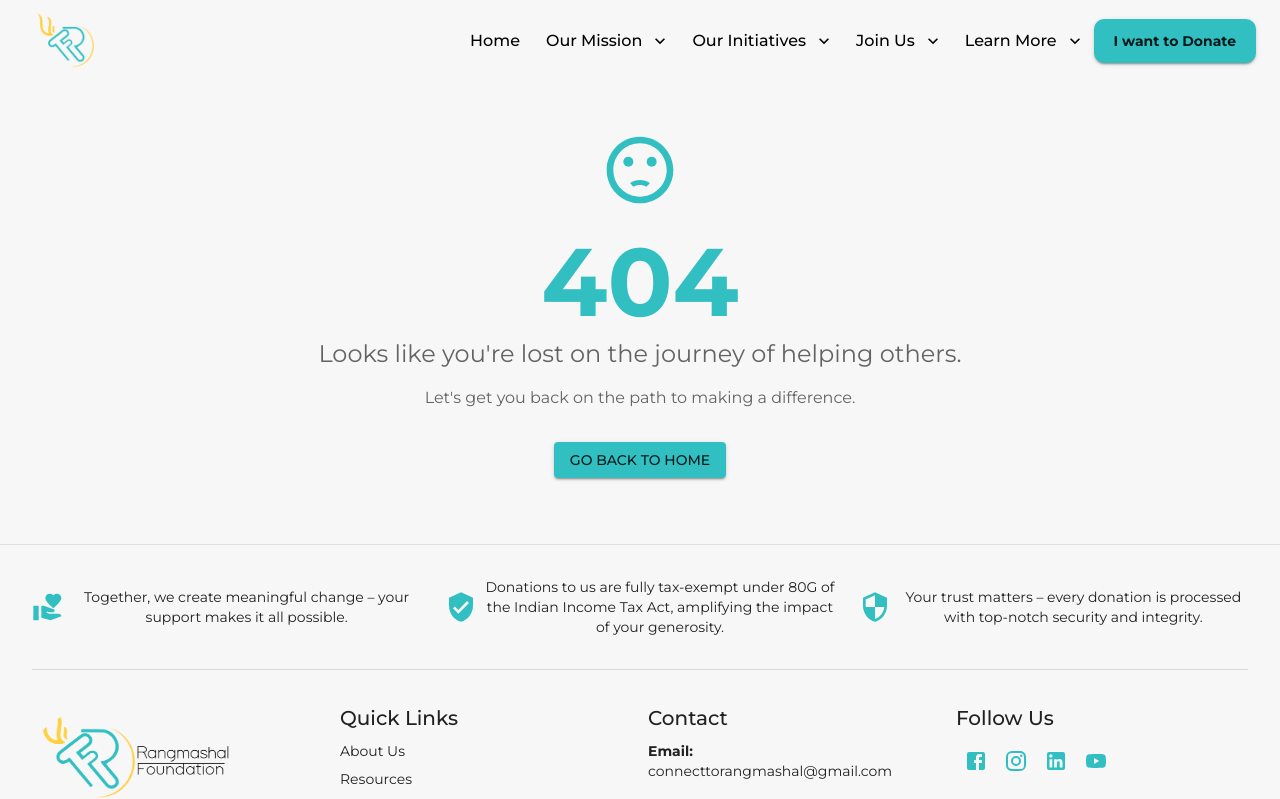
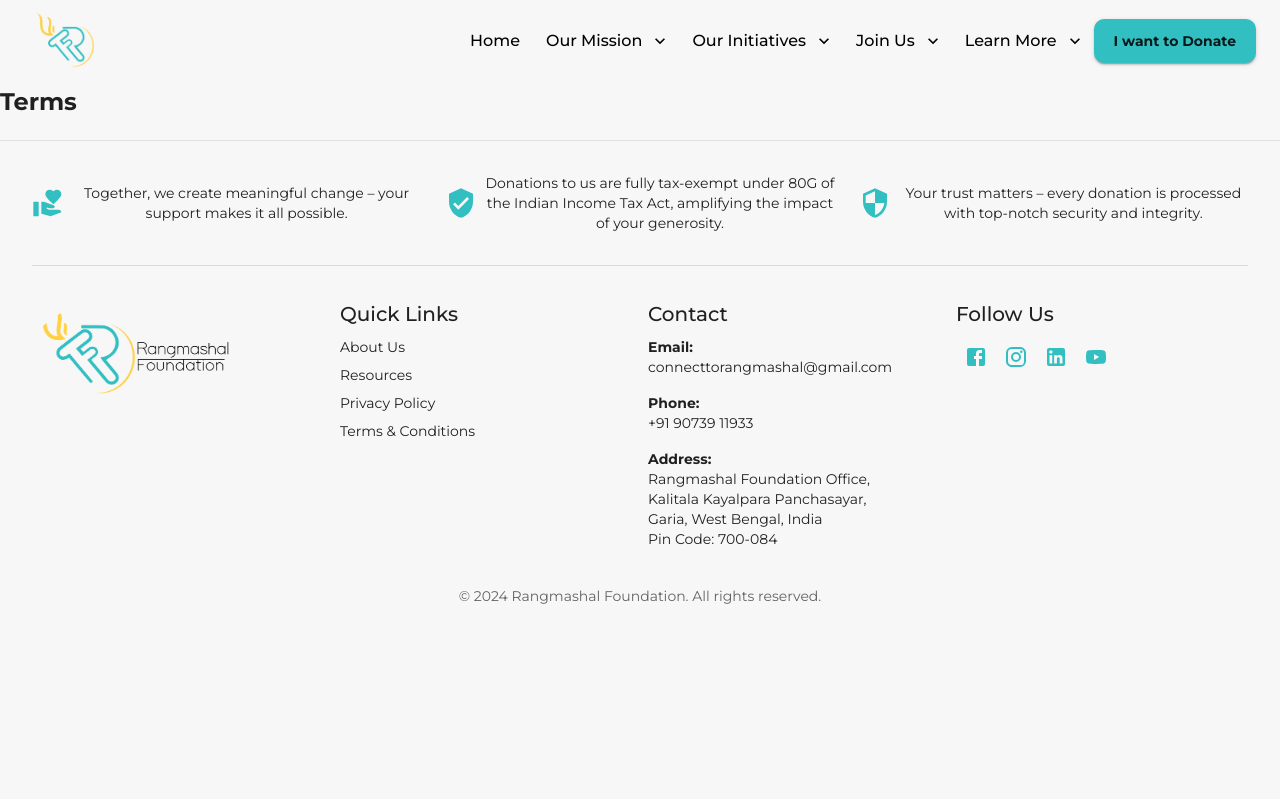
Before and after one commit to BiswarupChatt/rangmashal, a React (Create React App) app: page /terms-conditions in a window 1280 px wide. Shown: the top 799 px of the page. Built offline with nearby package versions, Linux system fonts and the light colour scheme; the HTML template or start-up script is replaced by a standard one.

Commit message:
import fix

```diff
--- a/src/components/terms/Index.js
+++ b/src/components/terms/Index.js
@@ -1,4 +1,4 @@
-export default function Terms() {
+export default function Index() {
   return (
     <>
       <h2>Terms</h2>
--- a/src/pages/Terms.js
+++ b/src/pages/Terms.js
@@ -1,6 +1,6 @@
 import { useEffect } from "react";
 import { Helmet } from "react-helmet";
-
+import Index from "../components/terms/Index";
 
 export default function Terms() {
   useEffect(() => {
@@ -11,7 +11,7 @@ export default function Terms() {
       <Helmet>
         <title>Rangmashal Foundation | Terms and Conditions</title>
       </Helmet>
-      <h2>terms</h2>
+      <Index />
     </>
   );
 }
--- a/src/routes/AppRoutes.js
+++ b/src/routes/AppRoutes.js
@@ -16,8 +16,8 @@ const Blog = lazy(() => import("../pages/Blog"));
 const BlogDetails = lazy(() => import("../pages/BlogDetails"));
 const SharodiyarPorosh = lazy(() => import("../pages/SharodiyarPorosh"));
 const HealthBloodDonation = lazy(() => import("../pages/HealthBloodDonation"));
-const PrivacyPolicy = lazy(()=> import("../pages/PrivacyPolicy"))
-
+const PrivacyPolicy = lazy(() => import("../pages/PrivacyPolicy"));
+const Terms = lazy(() => import("../pages/Terms"));
 
 export default function AppRoutes() {
   return (
@@ -50,7 +50,7 @@ export default function AppRoutes() {
         <Route path="/resources/blog/:id" element={<BlogDetails />} />
 
         <Route path="/privacy-policy" element={<PrivacyPolicy />} />
-        <Route path="/resources/blog/:id" element={<BlogDetails />} />
+        <Route path="/terms-conditions" element={<Terms />} />
 
         <Route path="*" element={<PageNotFound />} />
       </Routes>
```
